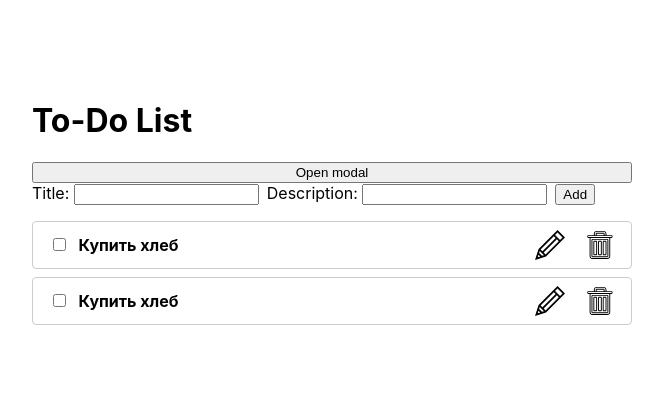
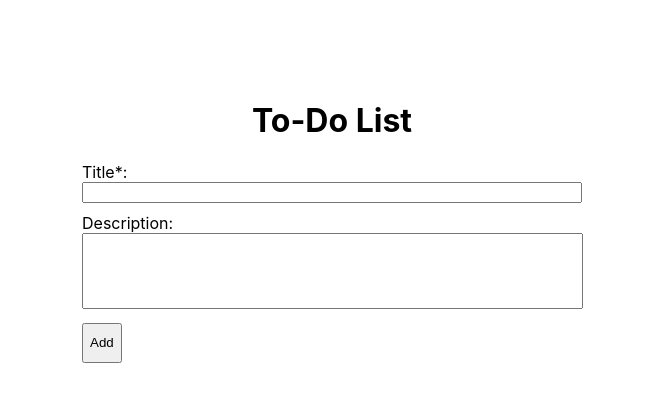
Before and after one commit to EvolaDev/ToDo, a React (Create React App) app: page / in a window 1280 px wide. Shown: the top 402 px of the page, without its empty margins (308-971 px from the left). Built offline with nearby package versions, Linux system fonts and the light colour scheme.

Commit message:
add todo item editing

```diff
--- a/src/App.js
+++ b/src/App.js
@@ -2,13 +2,9 @@ import React from 'react';
 import TodoList from './components/TodoList';
 import Context from './context';
 import AddTodo from './components/AddTodo/AddTodo';
-import Modal from './components/Modal/Modal';
 
 function App() {
-  const [todoArray, setTodo] = React.useState([
-    { id: 1, completed: false, title: 'Купить хлеб' },
-    { id: 2, completed: false, title: 'Купить хлеб' },
-  ]);
+  const [todoArray, setTodo] = React.useState([]);
 
   function toggleTodo(id) {
     setTodo(
@@ -25,11 +21,40 @@ function App() {
     setTodo(todoArray.filter((todo) => todo.id !== id));
   }
 
-  function addTodo(title) {
+  function editTodo(id) {
+    const editedTodo = todoArray.find((todo) => todo.id === id);
+    editedTodo.isEdited = !editedTodo.isEdited;
+    setTodo([...todoArray]);
+  }
+
+  function updateInput(type, value, id) {
+    setTodo(
+      todoArray.map((todo) => {
+        if (todo.id === id) {
+          todo[type] = value;
+        }
+        return todo;
+      })
+    );
+  }
+
+  function updateTitle(value, id) {
+    const type = 'title';
+    updateInput(type, value, id);
+  }
+
+  function updateDescription(value, id) {
+    const type = 'description';
+    updateInput(type, value, id);
+  }
+
+  function addTodo({ title, description }) {
     setTodo(
       todoArray.concat([
         {
           title,
+          description,
+          isEdited: false,
           id: Date.now(),
           completed: false,
         },
@@ -38,16 +63,15 @@ function App() {
   }
 
   return (
-    <Context.Provider value={{ removeTodo }}>
+    <Context.Provider
+      value={{ removeTodo, editTodo, updateTitle, updateDescription }}
+    >
       <div className="wrapper">
-        <h1>To-Do List</h1>
-        <Modal />
+        <div className="page-title">
+          <h1>To-Do List</h1>
+        </div>
         <AddTodo onCreate={addTodo} />
-        {todoArray.length ? (
-          <TodoList todoArray={todoArray} onToggle={toggleTodo} />
-        ) : (
-          <p>You have no tasks!</p>
-        )}
+        <TodoList todoArray={todoArray} onToggle={toggleTodo} />
       </div>
     </Context.Provider>
   );
--- a/src/components/AddTodo/AddTodo.css
+++ b/src/components/AddTodo/AddTodo.css
@@ -1,3 +1,34 @@
 .todo-add-form {
   margin-bottom: 1rem;
+  display: flex;
+  flex-direction: column;
+  justify-content: space-between;
 }
+
+.input-fields {
+  display: flex;
+  flex-direction: column;
+  width: 100%;
+}
+
+.description-field {
+  padding-top: 10px;
+}
+
+.description {
+  width: 99%;
+  height: 70px;
+  resize: none;
+}
+
+.submit-button__wrapper {
+  display: flex;
+  height: 40px;
+  width: 70px;
+  padding-top: 10px;
+}
+
+.submit {
+  height: 100%;
+  width: 100%;
+}
--- a/src/components/AddTodo/AddTodo.js
+++ b/src/components/AddTodo/AddTodo.js
@@ -2,7 +2,7 @@ import React, { useState } from 'react';
 import PropTypes from 'prop-types';
 import './AddTodo.css';
 
-function useInputValue(defaultValue = '') {
+function useStateBinder(defaultValue = '') {
   const [value, setValue] = useState(defaultValue);
 
   return {
@@ -15,25 +15,41 @@ function useInputValue(defaultValue = '') {
   };
 }
 
+function useTitleValue() {
+  return useStateBinder();
+}
+
+function useDescriptionValue() {
+  return useStateBinder();
+}
+
 function AddTodo({ onCreate }) {
-  const input = useInputValue('');
+  const title = useTitleValue('');
+  const description = useDescriptionValue('');
 
   function submitHandler(event) {
     event.preventDefault();
 
-    if (input.value().trim()) {
-      onCreate(input.value());
-      input.clear();
+    if (title.value().trim()) {
+      onCreate({ title: title.value(), description: description.value() });
+      title.clear();
+      description.clear();
     }
   }
 
   return (
     <form className="todo-add-form" onSubmit={submitHandler}>
-      Title:&nbsp;
-      <input {...input.bind} />
-      Description:&nbsp;
-      <input {...input.bind} />
-      <button type="submit">Add</button>
+      <div className="input-fields">
+        <div className="title-field-label">Title*:</div>
+        <input className="title" {...title.bind} />
+        <div className="description-field">
+          <div className="description-field-label">Description:</div>
+          <textarea className="description" {...description.bind} />
+        </div>
+      </div>
+      <div className="submit-button__wrapper">
+        <button type="submit">Add</button>
+      </div>
     </form>
   );
 }
--- a/src/components/Modal/Modal.css
+++ /dev/null
@@ -1,19 +0,0 @@
-.modal {
-  position: fixed;
-  top: 0;
-  right: 0;
-  bottom: 0;
-  left: 0;
-  background: rgba(0, 0, 0, 0.5);
-  display: flex;
-  justify-content: center;
-  padding-top: 5rem;
-}
-
-.modal-body {
-  padding: 2rem;
-  width: 400px;
-  border-radius: 5px;
-  background: #fff;
-  height: 200px;
-}
--- a/src/components/Modal/Modal.js
+++ /dev/null
@@ -1,28 +0,0 @@
-import React from 'react';
-import './Modal.css';
-
-export default class Modal extends React.Component {
-  state = {
-    isOpen: false,
-  };
-
-  render() {
-    return (
-      <React.Fragment>
-        <button onClick={() => this.setState({ isOpen: true })}>
-          Open modal
-        </button>
-
-        {this.state.isOpen && (
-          <div className="modal">
-            <div className="modal-body">
-              <button onClick={() => this.setState({ isOpen: false })}>
-                Close modal
-              </button>
-            </div>
-          </div>
-        )}
-      </React.Fragment>
-    );
-  }
-}
--- a/src/components/TodoItem/TodoItem.css
+++ b/src/components/TodoItem/TodoItem.css
@@ -8,15 +8,11 @@ li {
   margin-bottom: 0.5rem;
 }
 
-input {
-  margin-right: 0.5rem;
-}
-
 .buttons__wrapper {
   display: flex;
   justify-content: space-between;
   flex-direction: row;
-  width: 80px;
+  width: 65px;
 }
 
 .remove-button {
@@ -30,8 +26,8 @@ input {
 .remove-button,
 .edit-button {
   cursor: pointer;
-  width: 30px;
-  height: 30px;
+  width: 25px;
+  height: 25px;
   border: none;
 }
 
--- a/src/components/TodoItem/TodoItem.js
+++ b/src/components/TodoItem/TodoItem.js
@@ -4,7 +4,7 @@ import Context from '../../context';
 import './TodoItem.css';
 
 function TodoItem({ todo, onChange }) {
-  const { removeTodo } = useContext(Context);
+  const { removeTodo, editTodo, updateTitle, updateDescription } = useContext(Context);
   const classes = [];
 
   if (todo.completed) {
@@ -19,12 +19,30 @@ function TodoItem({ todo, onChange }) {
           onChange={() => onChange(todo.id)}
         />
         &nbsp;
-        <strong>{todo.title}</strong>
+        {todo.isEdited ? (
+          <input
+            value={todo.title}
+            onChange={(event) => updateTitle(event.target.value, todo.id)}
+          />
+        ) : (
+          <strong>{todo.title}:</strong>
+        )}
         &nbsp;
-        {todo.description}
+        {todo.isEdited ? (
+          <input
+            value={todo.description}
+            onChange={(event) => updateDescription(event.target.value, todo.id)}
+          />
+        ) : (
+          todo.description
+        )}
       </span>
       <div className="buttons__wrapper">
-        <div className="edit-button" title="edit task"></div>
+        <div
+          className="edit-button"
+          title="edit task"
+          onClick={editTodo.bind(null, todo.id)}
+        ></div>
         <div
           className="remove-button"
           title="remove task"
@@ -38,6 +56,7 @@ function TodoItem({ todo, onChange }) {
 TodoItem.propTypes = {
   todo: PropTypes.object.isRequired,
   onChange: PropTypes.func.isRequired,
+  isEdited: PropTypes.bool,
 };
 
 export default TodoItem;
--- a/src/index.css
+++ b/src/index.css
@@ -24,5 +24,9 @@ li {
   display: flex;
   margin: 0 auto;
   flex-direction: column;
-  width: 600px;
+  width: 500px;
 }
+
+.page-title {
+  align-self: center;
+}
```
